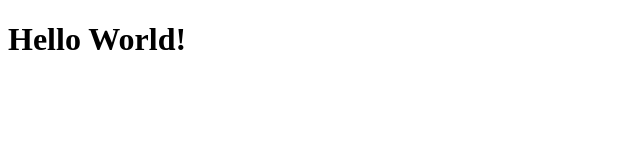
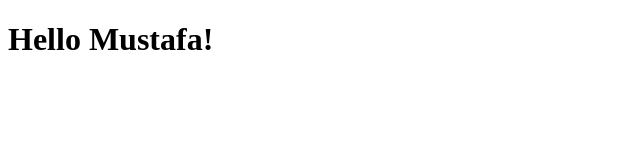
Before and after one commit to afgcodes/git-learning, a plain HTML site: page index.html in a window 1280 px wide. Shown: the whole page, without its empty margins (0-640 px from the left). Drawn offline with Linux system fonts and the light colour scheme.

Commit message:
Change the name to my name

```diff
--- a/index.html
+++ b/index.html
@@ -7,6 +7,6 @@
     <title>Our Website</title>
 </head>
 <body>
-    <h1>Hello World!</h1>
+    <h1>Hello Mustafa!</h1>
 </body>
 </html>
```
